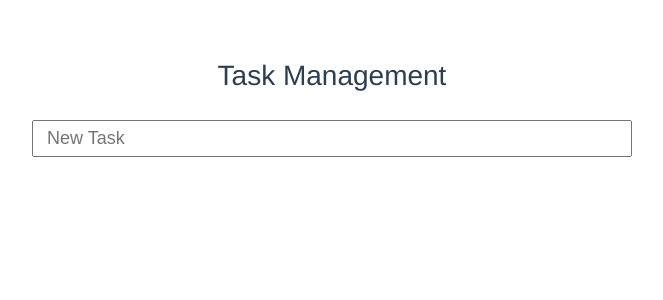
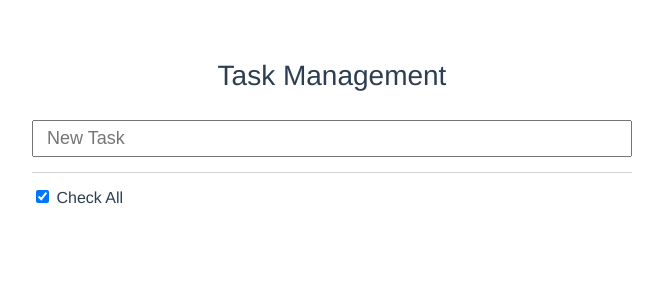
Before and after one commit to KarstenRogers/Task-Mangement-Vue.js, a Vue app: page / in a window 1280 px wide. Shown: the top 300 px of the page, without its empty margins (308-971 px from the left). Built offline with nearby package versions, Linux system fonts and the light colour scheme.

Commit message:
working on check all

```diff
--- a/src/components/taskList.vue
+++ b/src/components/taskList.vue
@@ -20,6 +20,12 @@
       </div>
       <div class="remove-item" @click="removeTask(index)">
         &times;
+      </div>
+    </div>
+
+    <div class="check-container">
+      <div>
+        <label><input type="checkbox" :checked="!taskRemaining" /> Check All</label>
       </div>
     </div>
   </div>
@@ -106,4 +112,14 @@ export default {
   text-decoration: line-through;
   color: red;
 }
+
+    .check-container {
+        display: flex;
+        align-items: center;
+        justify-content: space-between;
+        font-size: 16px;
+        border-top: 1px solid lightgray;
+        padding-top: 14px;
+        margin-bottom: 14px;
+    }
 </style>
```
